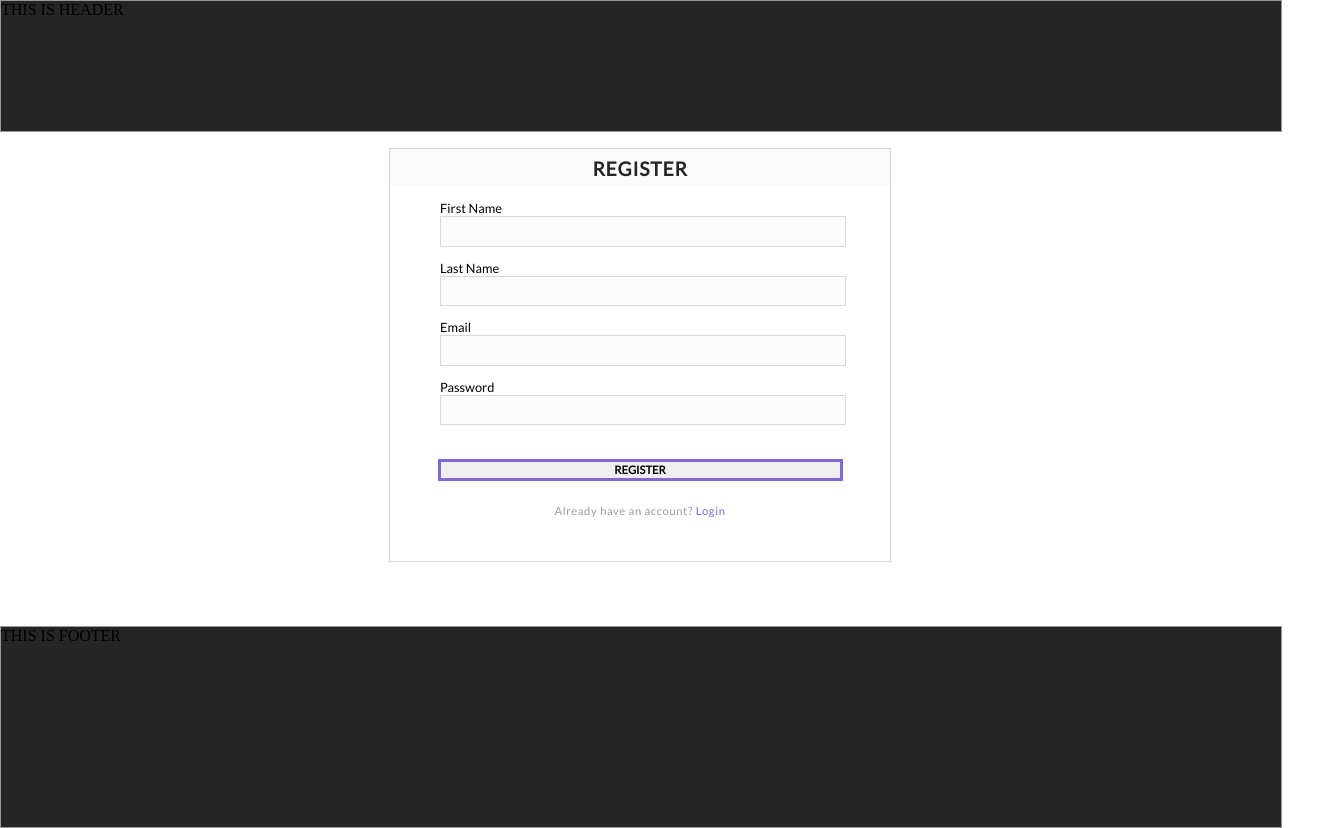
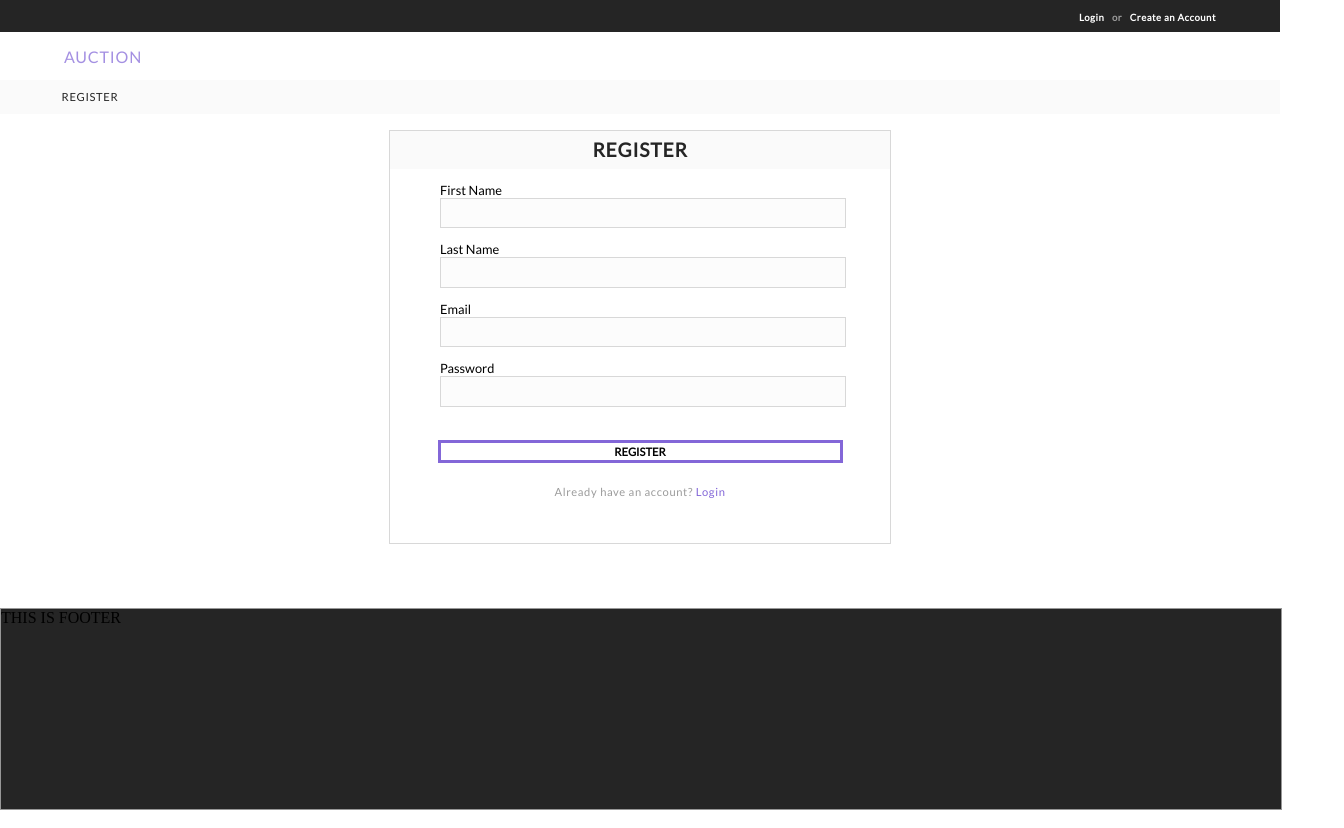
Before and after one commit to lejlakasum/AuctionApp, a React (Create React App) app in the folder Frontend/auction-app/: page /register in a window 1280 px wide. Shown: the whole page, 1344 px wide, since content can reach past the window. Built offline with nearby package versions, Linux system fonts and the light colour scheme.

Commit message:
Add header

```diff
--- a/Frontend/auction-app/src/index.css
+++ b/Frontend/auction-app/src/index.css
@@ -56,6 +56,7 @@ body {
   width: 81%;
   height: 2em;
   border: 3px solid #8367D8;
+  background-color: #FFFFFF;
   font-size: 0.7em;
   font-family: "Lato";
   font-weight: bold;
@@ -89,10 +90,56 @@ body {
 }
 
 .header {
-    background: #252525;
-  border: 1px solid #979797;
+  display: flex;
+  justify-content: space-between;
+  align-items: center;
   width: 100%;
-  height: 130px;
+}
+
+.header-top {
+  background: #252525;
+  height: 2em;
+}
+
+.header-middle {
+  background: #FFFFFF;
+  height: 3em;
+  padding-left: 4em;
+}
+
+.social-networks {
+  padding-left: 4em;
+  color: #D8D8D8;
+}
+
+.header-text {
+  font-family: "Lato";
+  font-weight: bold;
+  font-size: 0.6em;
+  text-decoration: none;
+  color: #FFFFFF;
+  letter-spacing: 0.49px;
+}
+
+.header-or {
+  font-family: "Lato";
+  font-weight: bold;
+  font-size: 0.6em;
+  color: #9B9B9B;
+  letter-spacing: 0.49px;
+  margin: 0 0.8em 0 0.8em;
+}
+
+.header-title {
+  font-family: "Lato";
+  font-weight: lighter;
+font-size: 1em;
+color: #8367d8bb;
+letter-spacing: 0.84px;
+}
+
+.login-acccount {
+  padding-right: 4em;
 }
 
 .have-account {
@@ -128,3 +175,16 @@ body {
 .status-error {
   background-color: rgba(209, 132, 122, 0.808);
 }
+
+.page-name {
+  display: flex;
+  align-items: center;
+  background: #FAFAFA;
+  font-family: "Lato";
+  text-transform: uppercase;
+  font-size: 0.7em;
+  color: #252525;
+  letter-spacing: 0.63px;
+  padding-left: 5.5em;
+  height: 3em;
+}
--- a/Frontend/auction-app/src/pages/Authentication/Registration.jsx
+++ b/Frontend/auction-app/src/pages/Authentication/Registration.jsx
@@ -4,6 +4,7 @@ import { handleFieldChange } from "../index.jsx"
 import axios from "axios"
 import "../../index.css"
 import StatusBar from "../../Components/StatusBar/StatusBar"
+import PageName from "../HeaderFooter/PageName"
 
 
 const Registration = props => {
@@ -29,6 +30,7 @@ const Registration = props => {
 
     return (
         <div>
+            <PageName pageName="register" />
             <StatusBar statusMessage={message} className={statusStyle} />
             <div className={"form-box"}>
                 <div className={"form"}>
--- a/Frontend/auction-app/src/pages/HeaderFooter/Header.jsx
+++ b/Frontend/auction-app/src/pages/HeaderFooter/Header.jsx
@@ -3,8 +3,18 @@ import "../../index.css"
 
 const Header = props => {
     return (
-        <div className="header">
-            THIS IS HEADER
+        <div>
+            <div className="header header-top">
+                <div className="social-networks"></div>
+                <div className="login-acccount">
+                    <a className="header-text" href="/login">Login</a>
+                    <label className="header-or">or</label>
+                    <a className="header-text" href="/register">Create an Account</a>
+                </div>
+            </div>
+            <div className="header header-middle">
+                <div className="header-title">AUCTION</div>
+            </div>
         </div>
     )
 }
--- /dev/null
+++ b/Frontend/auction-app/src/pages/HeaderFooter/PageName.jsx
@@ -0,0 +1,12 @@
+import React from "react";
+import "../../index.css"
+
+const PageName = props => {
+    return (
+        <div className="page-name">
+            {props.pageName}
+        </div>
+    )
+}
+
+export default PageName;
```
